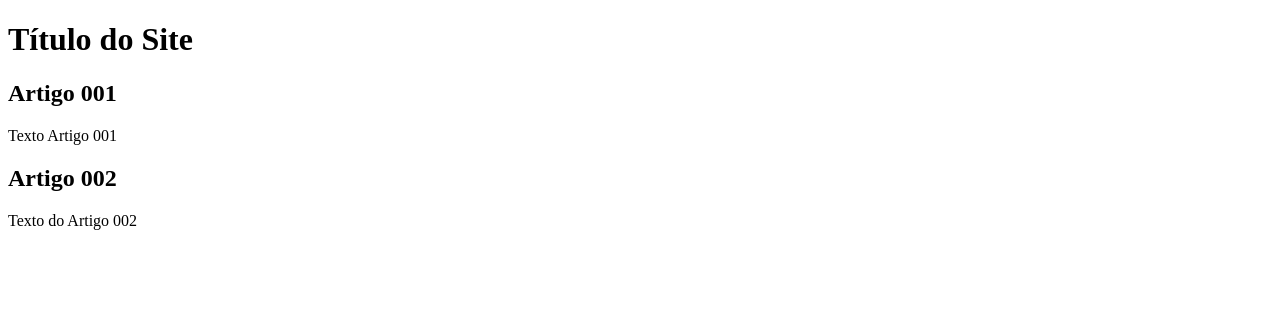
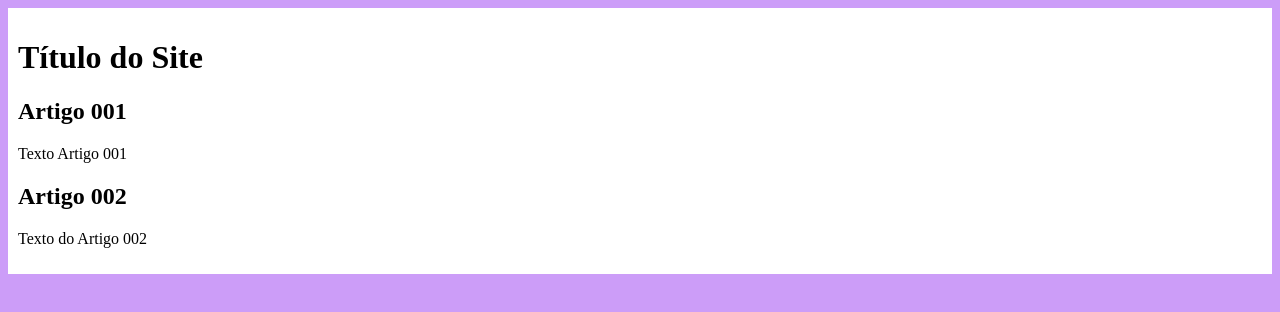
Before and after one commit to vividsoares/projeto-site, a plain HTML site: page index.html in a window 1280 px wide. Drawn offline with Linux system fonts and the light colour scheme.

Commit message:
iniciei o design

```diff
--- /dev/null
+++ b/estilos/style.css
@@ -0,0 +1,15 @@
+*  {
+    font-family: Arial, Helvetica, sans-serif
+    font-size: 16px;
+}
+
+body{
+    background-color: rgb(204,157,248);
+}
+
+main{background-color: white;
+width: 500 px;
+margin: auto;
+padding: 10px;
+box-shadow: 3 px 3px 5px rgba(0, 0, 0, 0.473)
+}
--- a/index.html
+++ b/index.html
@@ -5,6 +5,7 @@
     <meta http-equiv="X-UA-Compatible" content="IE=edge">
     <meta name="viewport" content="width=device-width, initial-scale=1.0">
     <title>Título do site</title>
+    <link rel="stylesheet" href="estilos/style.css">
 </head>
 <body>
     <main>
```
